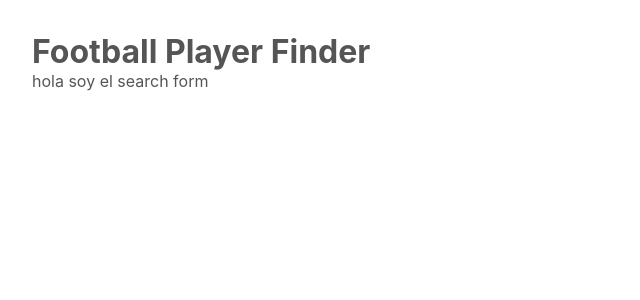
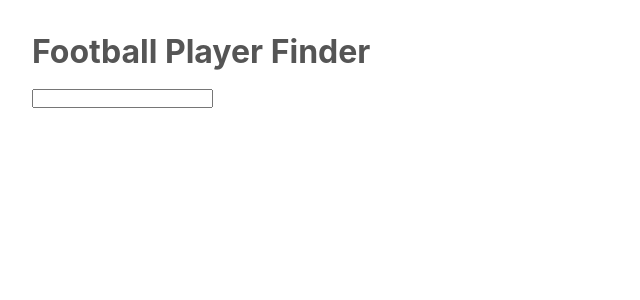
Before and after one commit to JesusMuller/player-finder, a React (Create React App) app: page / in a window 1280 px wide. Shown: the top 300 px of the page, without its empty margins (0-640 px from the left). Built offline with nearby package versions, Linux system fonts and the light colour scheme; the HTML template or start-up script is replaced by a standard one.

Commit message:
Adding first style for form wrapper

```diff
--- a/src/components/search-form/search-form.jsx
+++ b/src/components/search-form/search-form.jsx
@@ -1,7 +1,10 @@
 import React from 'react';
+import './search-form.scss';
 
 const SearchForm = () => (
-    <div>hola soy el search form</div>
+    <form>
+        <input type="text" />
+    </form>
 );
 
 export default SearchForm;
--- /dev/null
+++ b/src/components/search-form/search-form.scss
@@ -0,0 +1,3 @@
+form {
+    padding: 1rem 0;
+}
```
